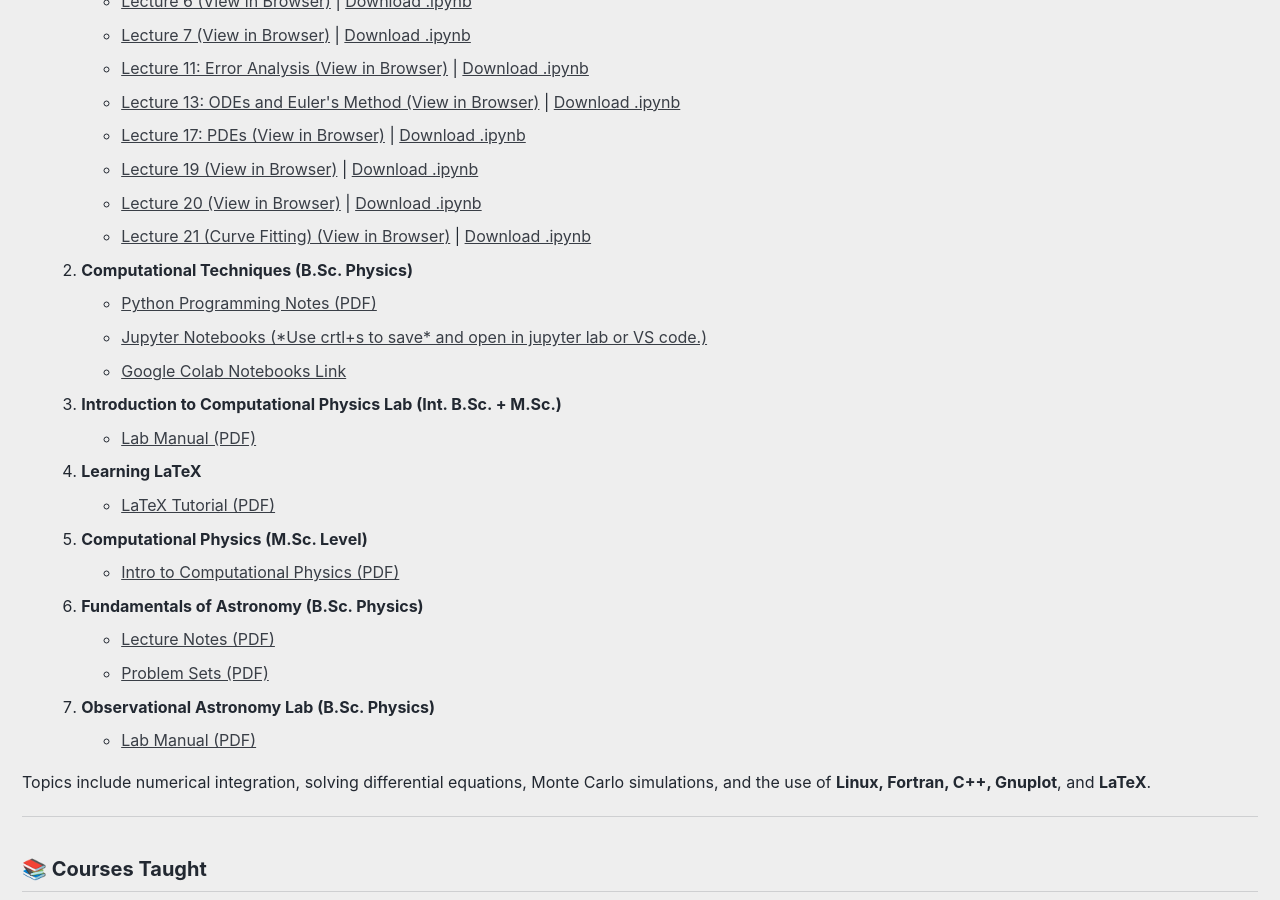
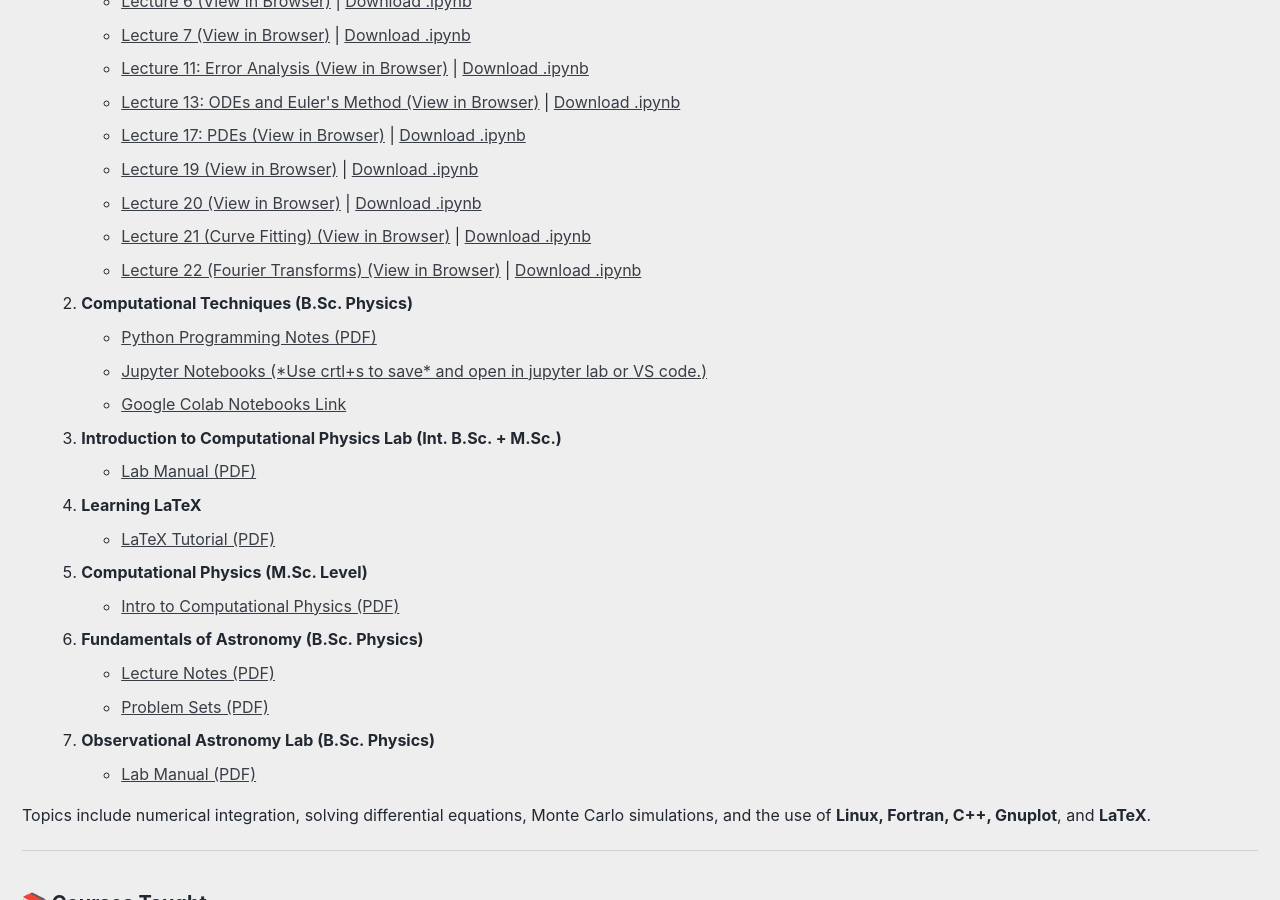
Before and after one commit to niteshchandra039/niteshchandra039.github.io, a Jekyll site: the page built from teaching.md, in a window 1280 px wide and 900 px high, scrolled down 536 px. Built offline with Jekyll 4.4.1, drawn with Linux system fonts in a browser that asks for light colours; cached includes are drawn as plain includes.

Commit message:
updated in teaching

```diff
--- a/teaching.md
+++ b/teaching.md
@@ -34,6 +34,7 @@
       <li><a href="https://nbviewer.org/github/niteshchandra039/niteshchandra039.github.io/blob/main/resources/computational_astrophysics/Computational_Astrophysics_lecture_19.ipynb" target="_blank">Lecture 19 (View in Browser)</a> | <a href="/resources/computational_astrophysics/Computational_Astrophysics_lecture_19.ipynb" target="_blank">Download .ipynb</a></li>
       <li><a href="https://nbviewer.org/github/niteshchandra039/niteshchandra039.github.io/blob/main/resources/computational_astrophysics/Computational_Astrophysics_lecture_20.ipynb" target="_blank">Lecture 20 (View in Browser)</a> | <a href="/resources/computational_astrophysics/Computational_Astrophysics_lecture_20.ipynb" target="_blank">Download .ipynb</a></li>
       <li><a href="https://nbviewer.org/github/niteshchandra039/niteshchandra039.github.io/blob/main/resources/computational_astrophysics/Computational_Astrophysics_lecture_21.ipynb" target="_blank">Lecture 21 (Curve Fitting) (View in Browser)</a> | <a href="/resources/computational_astrophysics/Computational_Astrophysics_lecture_21.ipynb" target="_blank">Download .ipynb</a></li>
+      <li><a href="https://nbviewer.org/github/niteshchandra039/niteshchandra039.github.io/blob/main/resources/computational_astrophysics/Computational_Astrophysics_lecture_22.ipynb" target="_blank">Lecture 22 (Fourier Transforms) (View in Browser)</a> | <a href="/resources/computational_astrophysics/Computational_Astrophysics_lecture_22.ipynb" target="_blank">Download .ipynb</a></li>
     </ul>
   </li>
   <li><strong>Computational Techniques (B.Sc. Physics)</strong>
```
